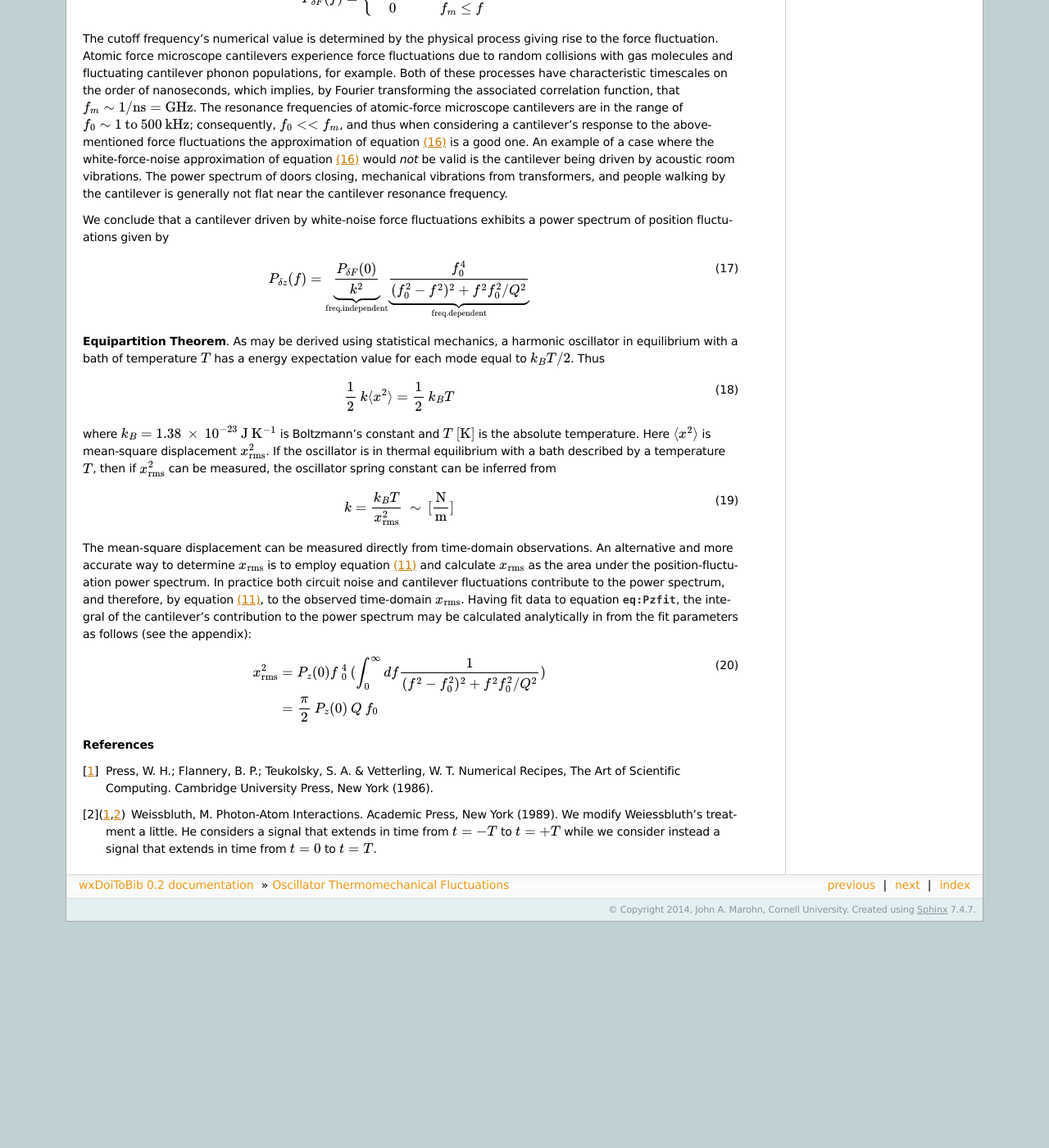
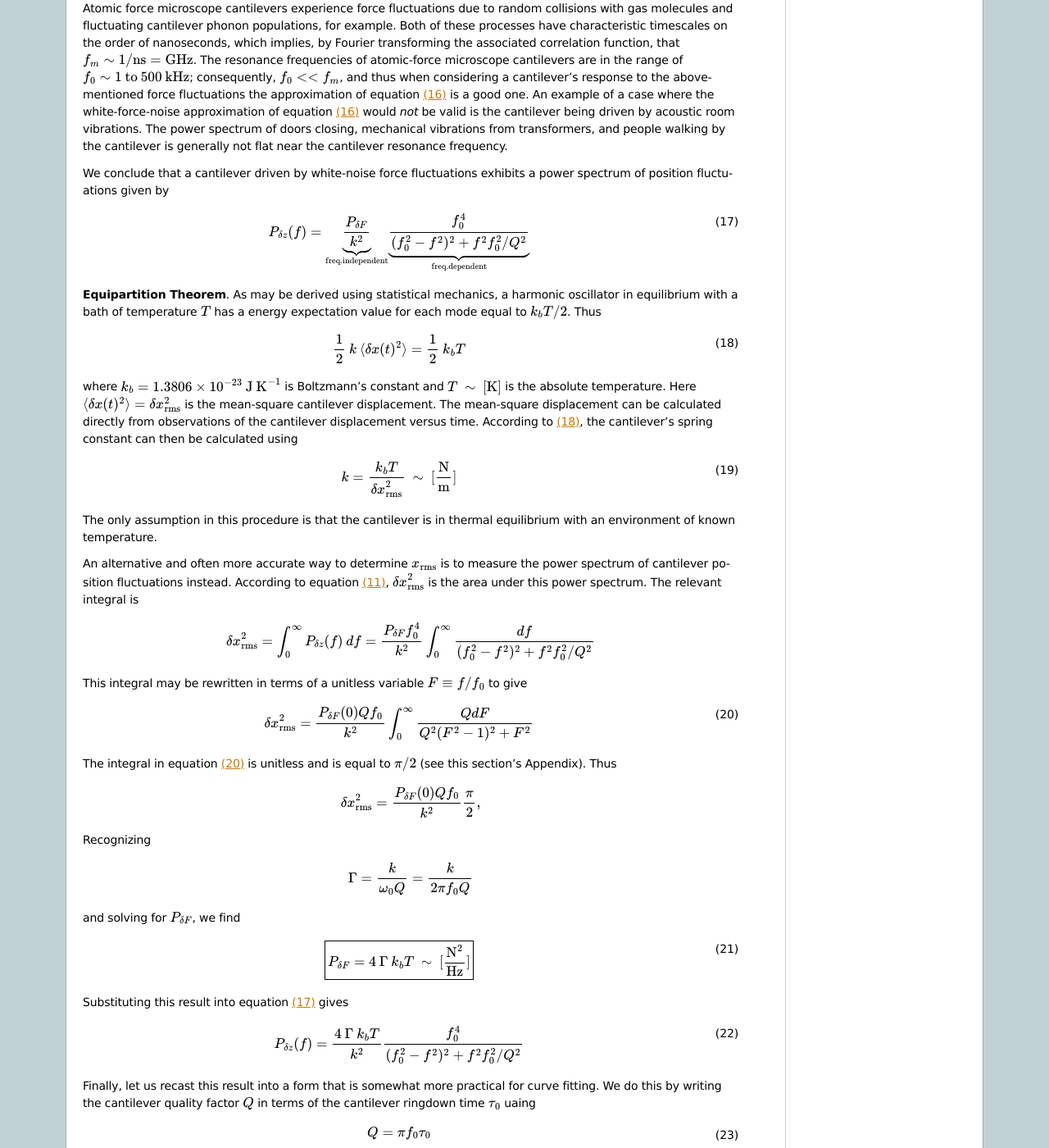
Before and after one commit to JohnMarohn/FreqDemod, a Sphinx documentation site: the page built from docs/background1.rst, in a window 1280 px wide and 1400 px high, scrolled down 7471 px. Shown: the whole window at 82% size. Built offline with Sphinx 7.4.7, drawn with Linux system fonts in a browser that asks for light colours; before the commit the page ends 8595 px from its top, so only the background shows below that; some of the changed text lies outside the part shown.

Commit message:
background1(): draft of major rewrite, add new derivation of P_{\delta z}^{\therm} and a revised Appendix computing the tricky integral.  Ready to be incorporated into the master branch,

```diff
--- a/docs/background.rst
+++ b/docs/background.rst
@@ -1,7 +1,7 @@
 Background
 ==========
 
-The two following tutorials derive the properties of a microcantilever in thermal equilibrium at temperature :math:`T`.  We characterize the cantilever by its resonance frequency :math:`f_0 \: [\mathrm{Hz}]`, ringdown time :math:`\tau_0 \: [\mathrm{s}]`, and frictional coefficient :math:`\Gamma \: [\mathrm{N} \mathrm{s} \mathrm{m}^{-1}]`.
+The following tutorials derive the properties of a microcantilever in thermal equilibrium at temperature :math:`T`.  We characterize the cantilever by its resonance frequency :math:`f_0 \: [\mathrm{Hz}]`, ringdown time :math:`\tau_0 \: [\mathrm{s}]`, and frictional coefficient :math:`\Gamma \: [\mathrm{N} \mathrm{s} \mathrm{m}^{-1}]`.
 
 The cantilever experiences a stochastic force arising from its interaction with the environment that gives rise to thermal fluctuations in cantilever position.  In the first tutorial we show that the resulting power spectrum of these thermal fluctuations in cantilever position is given by
 
--- a/docs/background1.rst
+++ b/docs/background1.rst
@@ -444,7 +444,7 @@
         & = \int_{-\infty}^{+\infty}
             J(f) \: e^{-\imath \: 2 \pi f \tau} \: df \\
         & = \int_{0}^{+\infty}
-            P(f) \: e^{-\imath \: 2 \pi f \tau} \: df.
+            P_{\delta x}(f) \: e^{-\imath \: 2 \pi f \tau} \: df.
     \end{split}
 
 We have defined the one-sided power spectral density as
@@ -453,7 +453,7 @@
     :label: eq:OSPS
 
     \begin{split}
-    P(f)
+    P_{\delta z}(f)
     & = J(f) + J(-f) \\
     & = \lim_{T \rightarrow \infty} \frac{1}{T} \:
         ( | {\widehat{\delta x}}_{T}(f) |^{2} +
@@ -463,19 +463,14 @@
 With these definitions of correlation function (equation :eq:`eq:CF`) and
 spectral density (equation :eq:`eq:PS`), we still have that the correlation
 function :math:`G(\tau)` and the power spectrum :math:`J(f)` of
-:math:`\delta x(t)` are Fourier transform pairs.
-
-Finally, equation :eq:`eq:FTOSPS` can be used to calculate the root-mean-square
+:math:`\delta x(t)` are Fourier transform pairs.  Finally, equation :eq:`eq:FTOSPS` can be used to calculate the root-mean-square
 of :math:`x(t)` given a measured one-sided power spectral density:
 
 .. math::
     :label: eq:xrmsP
 
-    \begin{split}
-    {\delta x}_{\mathrm{rms}}^2
-        & = \langle {\delta x}^2(t) \rangle \\
-        & = G(0) = \int_{0}^{+\infty} P(f) \: df.
-    \end{split}
+    {\delta x}_{\mathrm{rms}}^2 = \langle {\delta x}^2(t) \rangle
+        = G(0) = \int_{0}^{+\infty} P_{\delta x}(f) \: df
 
 We conclude that the area under the one-sided spectrum is the mean-square
 displacement.  We note that this connection is *not* valid for the mathematically-defined power-spectrum of the last section.
@@ -611,62 +606,176 @@
     :label: eq:PzPFconst
 
     P_{\delta z}(f) =
-    \underbrace{\frac{P_{\delta F}(0)}{k^2}}_{\mathrm{\small freq. independent}}
+    \underbrace{\frac{P_{\delta F}}{k^2}}_{\mathrm{\small freq. independent}}
     \underbrace{\frac{f_0^4}{(f_0^2 - f^2)^2 + f^2 f_0^2 / Q^2}}_{\mathrm{\small freq. dependent}}
 
-
-
-
-
-**Equipartition Theorem**.  As may be derived using statistical mechanics, a
-harmonic oscillator in equilibrium with a bath of temperature :math:`T` has a
-energy expectation value for each mode equal to :math:`k_B T/2`. Thus
+**Equipartition Theorem**.  As may be derived using statistical mechanics, a harmonic oscillator in equilibrium with a bath of temperature :math:`T` has a  energy expectation value for each mode equal to :math:`k_b T/2`. Thus
 
 .. math::
     :label: eq:equip
 
-    \frac{1}{2} \: k \langle x^2 \rangle = \frac{1}{2} \: k_B T
+    \frac{1}{2} \: k \: \langle \delta x(t)^2 \rangle = \frac{1}{2} \: k_b T
 
-where
-:math:`k_B = 1.38 \: \times \: {10}^{-23} \: {\mathrm{J}} \: {{\mathrm{K}}}^{-1}`
-is Boltzmann’s constant and :math:`T \: [{\mathrm{K}}]` is the absolute
-temperature. Here :math:`\langle x^2 \rangle` is mean-square
-displacement :math:`x_{\mathrm{rms}}^2`. If the oscillator is in
-thermal equilibrium with a bath described by a temperature :math:`T`,
-then if :math:`x_{\mathrm{rms}}^2` can be measured, the oscillator
-spring constant can be inferred from
+where :math:`k_b = 1.3806 \times {10}^{-23} \: {\text{J}} \: {{\text{K}}}^{-1}` is Boltzmann’s constant and :math:`T \: \sim \: [{\text{K}}]` is the absolute temperature. Here :math:`\langle \delta x(t)^2 \rangle = \delta x_{\mathrm{rms}}^2` is the mean-square cantilever displacement.  The mean-square displacement can be calculated directly from observations of the cantilever displacement versus time.  According to :eq:`eq:equip`, the cantilever's spring constant can then be calculated using
 
 .. math::
     :label: eq:k
 
-    k = \frac{k_B T}{x_{\mathrm{rms}}^2} \:
+    k = \frac{k_b T}{{\delta x}_{\mathrm{rms}}^2} \:
         \sim \: [\frac{{\mathrm{N}}}{{\mathrm{m}}}]
 
-The mean-square displacement can be measured directly from time-domain
-observations. An alternative and more accurate way to determine
-:math:`x_{\mathrm{rms}}` is to employ equation :eq:`eq:xrmsP`
-and calculate :math:`x_{\mathrm{rms}}` as the area
-under the position-fluctuation power spectrum. In practice both circuit
-noise and cantilever fluctuations contribute to the power spectrum, and
-therefore, by equation :eq:`eq:xrmsP`, to the observed time-domain
-:math:`x_{\mathrm{rms}}`. Having fit data to
-equation :eq:`eq:Pzfit`, the integral of the cantilever’s contribution to the
-power spectrum may be calculated analytically in from the fit parameters
-as follows (see the appendix):
+The only assumption in this procedure is that the cantilever is in thermal equilibrium with an environment of known temperature.
+
+An alternative and often more accurate way to determine :math:`x_{\text{rms}}` is to measure the power spectrum of cantilever position fluctuations instead.  According to equation :eq:`eq:xrmsP`, :math:`{\delta x}_{\text{rms}}^2` is the area under this power spectrum.  The relevant integral is
 
 .. math::
-    :label: eq:xrmscalc
 
-    \begin{split}
-    x_{\mathrm{rms}}^2
-    & = P_z(0) f\: _0^4 \: (\int_{0}^{\infty} df
-        \frac{1}{(f^2 - f_0^2)^2 + f^2 f_0^2 / Q^2}) \\
-    & = \frac{\pi}{2} \: P_z (0) \: Q \: f_0
-    \end{split}
+    {\delta x}_{\text{rms}}^2 = \int_{0}^{\infty} P_{\delta z}(f) \: df
+     = \frac{P_{\delta F} f_0^4}{k^2}
+     \int_{0}^{\infty} \frac{df}{(f_0^2-f^2)^2 + f^2 f_0^2 / Q^2}
 
+This integral may be rewritten in terms of a unitless variable :math:`F \equiv f/f_0` to give
+
+.. math::
+    :label: eq:xrmsint
+
+    {\delta x}_{\text{rms}}^2 = \frac{P_{\delta F}(0) Q f_0}{k^2}
+         \int_{0}^{\infty} \frac{Q dF}{Q^2 (F^2 - 1)^2 + F^2}
+
+The integral in equation :eq:`eq:xrmsint` is unitless and is equal to :math:`\pi/2` (see this section's Appendix).  Thus
+
+.. math::
+
+    {\delta x}_{\text{rms}}^2
+        = \frac{P_{\delta F}(0) Q f_0}{k^2} \frac{\pi}{2},
+
+Recognizing
+
+.. math::
+
+    \Gamma = \frac{k}{\omega_0 Q} = \frac{k}{2 \pi f_0 Q}
+
+and solving for :math:`P_{\delta F}`, we find
+
+.. math::
+    :label: eq:Pdftherm
+
+    \boxed{
+        P_{\delta F} = 4 \: \Gamma \: k_b T
+            \: \sim \: [\dfrac{\text{N}^2}{\text{Hz}}]
+    }
+
+Substituting this result into equation :eq:`eq:PzPFconst` gives
+
+.. math::
+    :label: eq:PzGamma
+
+    P_{\delta z}(f) =
+        \frac{ 4 \: \Gamma \: k_b T}{k^2}
+        \frac{f_0^4}{(f_0^2 - f^2)^2 + f^2 f_0^2 / Q^2}
+
+Finally, let us recast this result into a form that is somewhat more practical for curve fitting. We do this by writing the cantilever quality factor :math:`Q` in terms of the cantilever ringdown time :math:`\tau_0` uaing
+
+.. math::
+    :label: eq:Qsimp
+
+    Q = \pi f_0 \tau_0
+
+and by writing the spring constant in terms of the dissipation constant, resonance frequency, and ringdown time using
+
+.. math::
+    :label: eq:ksimp
+
+    k = 2 \pi^2 f_0^2 \tau_0 \Gamma.
+
+Substituting equations :eq:`eq:Qsimp` and :eq:`eq:ksimp` into equation :eq:`eq:PzGamma` and simplifying the result we find
+
+.. math::
+    :label: eq:Pzthermal
+
+    \boxed{
+        P_{\delta z}^{\text{therm}}(f) =  \dfrac{k_b T \tau_0^2}{\Gamma}
+            \dfrac{1}{(\pi \tau_0)^4(f_0^2 - f^2)^2 + (\pi \tau_0)^2 f^2}
+            \: \sim \: [\dfrac{\text{m}^2}{\text{Hz}}]
+    }
+
+Equations :eq:`eq:Pdftherm` and :eq:`eq:Pzthermal` are the central results of this section.
 
 **References**
 
 .. [#Press1986] Press, W. H.; Flannery, B. P.; Teukolsky, S. A. & Vetterling, W. T. Numerical Recipes, The Art of Scientific Computing.  Cambridge University Press, New York (1986).
 
 .. [#Weissbluth1989] Weissbluth, M. Photon-Atom Interactions. Academic Press, New York (1989).  We modify Weiessbluth's treatment a little.  He considers a signal that extends in time from :math:`t = -T` to :math:`t = +T` while we consider instead a signal that extends in time from :math:`t = 0` to :math:`t = T`.
+
+**Appendix**.  We wish to compute the following integral
+
+.. math::
+
+    I = \int_{0}^{\infty} \frac{Q dF}{Q^2 (F^2 - 1)^2 + F^2}
+
+*Mathematica* will carry out this integral, but the result is not easily rewritten in a simple form.  We will carry out the integral using a trigonometric substitution to convert the integral into a contour integral in the complex plane; the resulting contour integral can be computed using the residue theorem.
+
+Let :math:`F = \tan{\theta}`.  Substituting, :math:`dF = \cos^{-2}{\theta} \: d\theta` and consequently
+
+.. math::
+
+    I = \frac{Q}{4} \int_{0}^{2 \pi}
+     \frac{d\theta}
+      {\cos^2{\theta} \: (Q^2 (\tan^2{\theta} - 1)^2 + \tan^2{\theta})}
+
+In carrying out the substitution we have used
+
+.. math::
+
+    \int_{0}^{\pi/2} \cdots \: d\theta \rightarrow
+        \frac{1}{4} \int_{0}^{2 \pi} \cdots \: d\theta,
+
+which is valid given the periodicity of the integrand.  We can convert this integral into an integral over the :math:`|z| = 1` contour in the complex plane.  Along this contour, :math:`z = e^{\imath \theta}`, :math:`\theta \in (0,2 \pi)`, and
+
+.. math::
+
+    \cos{\theta} = \frac{1}{2} (e^{\imath \: \theta} + e^{-\imath \: \theta}) =
+     \frac{1}{2} (z + \frac{1}{z})
+
+likewise
+
+.. math::
+
+    \sin{\theta} = \frac{1}{2 \imath} (z + \frac{1}{z}), \quad
+    \tan{\theta} = -\imath \frac{z^2 - 1}{z^2 + 1}, \quad
+    d\theta = - \imath \frac{dz}{z}
+
+Substituting, after considerable simplification,
+
+.. math::
+
+    I = - \imath \int_{|z| = 1} \frac{Q \: (z^2 + 1)^2}
+            {4 Q^2 (z^4 + 1)^2 - (z^4 - 1)^2} \: dz
+
+Setting
+
+.. math::
+
+    4 Q^2 (z^4 + 1)^2 - (z^4 - 1)^2 = 0
+
+and solving for :math:`z` we find that the denominator in the integrand has eight poles.  Four of them outsize the :math:`|z| = 1` contour and four of them are inside.  The four poles inside the contour are given by
+
+.. math::
+
+    z_j = \left( \frac{2 Q - 1}{2 Q + 1} \right)^{1/4} \:
+        ( e^{\imath \: \pi/4}, \: e^{\imath \: 3 \pi/4}, \:
+        e^{\imath \: 5 \pi/4}, \: e^{\imath \: 7 \pi/4})
+
+According to the residue theorem of complex analysis
+
+.. math::
+
+    I = 2 \pi \imath \sum_{J = 1}^{4}
+        \text{Res}\left( - \frac{\imath \: Q (z^2 + 1)^2}
+            {4 Q^2 (z^4 + 1)^2 - (z^4 - 1)^2}; \: z_j \right)
+
+Computing the residues with *Mathematica's* help and carrying out the sum we find, remarkably, that
+
+.. math::
+
+    I = \frac{\pi}{2}.
--- a/docs/intro.rst
+++ b/docs/intro.rst
@@ -45,7 +45,7 @@
 
 While straightforward in principle, implementing this algorithm in practice requires careful attention to detail.  For example, to avoid aliasing noise present in :math:`x(t)` into the :math:`f(t)` signal, the signal :math:`x(t)` must be properly bandpass filtered and the phase :math:`\phi(t)` must be sampled and analyzed in suitably short blocks.  These and other details are described in the following documentation.
 
-**Tutorials**.  The authors initially developed the code in this package to analyze fluctuations in cantilever frequency and position.  To understand how the included functions process the cantilever signal, it is helpful to have a mathematical understanding of the power spectrum of position- and frequency fluctuations expected for a microcantilever.  The expected power spectra are derived and discussed in the two include tutorials.
+**Tutorials**.  The authors initially developed the code in this package to analyze fluctuations in cantilever frequency and position.  To understand how the included functions process the cantilever signal, it is helpful to have a mathematical understanding of the power spectrum of position- and frequency fluctuations expected for a microcantilever.  The expected power spectra are derived and discussed in the following tutorials.
 
 **References**
 
```
Also changed, not shown: other parts of docs/background1.rst (+1 -1 lines).
